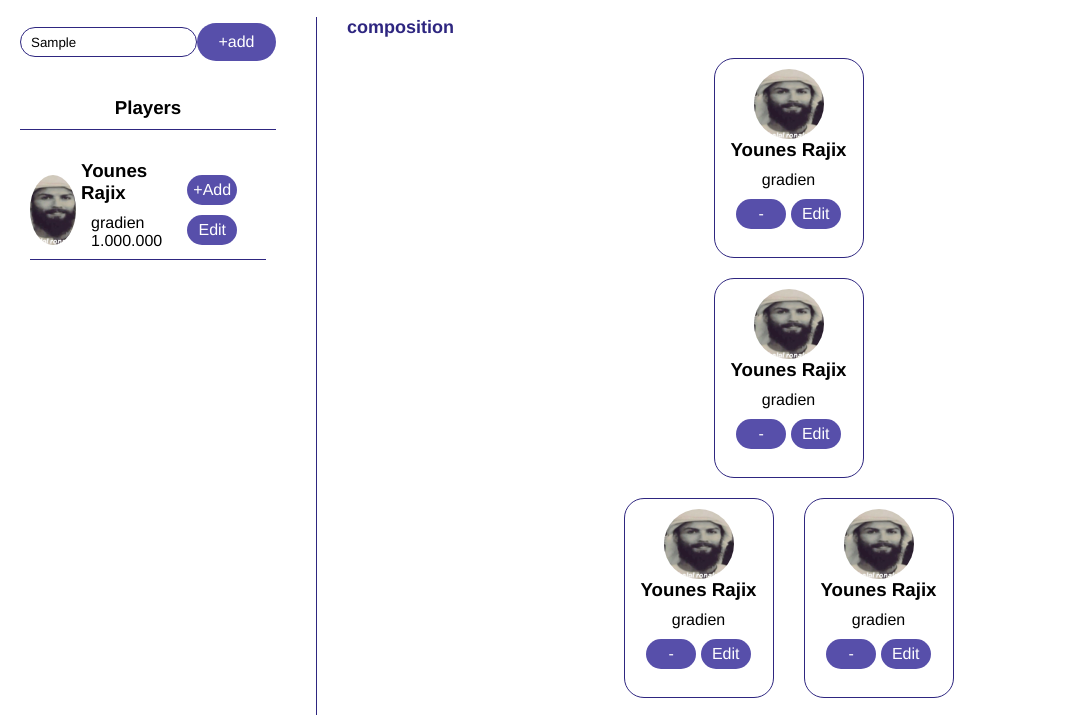
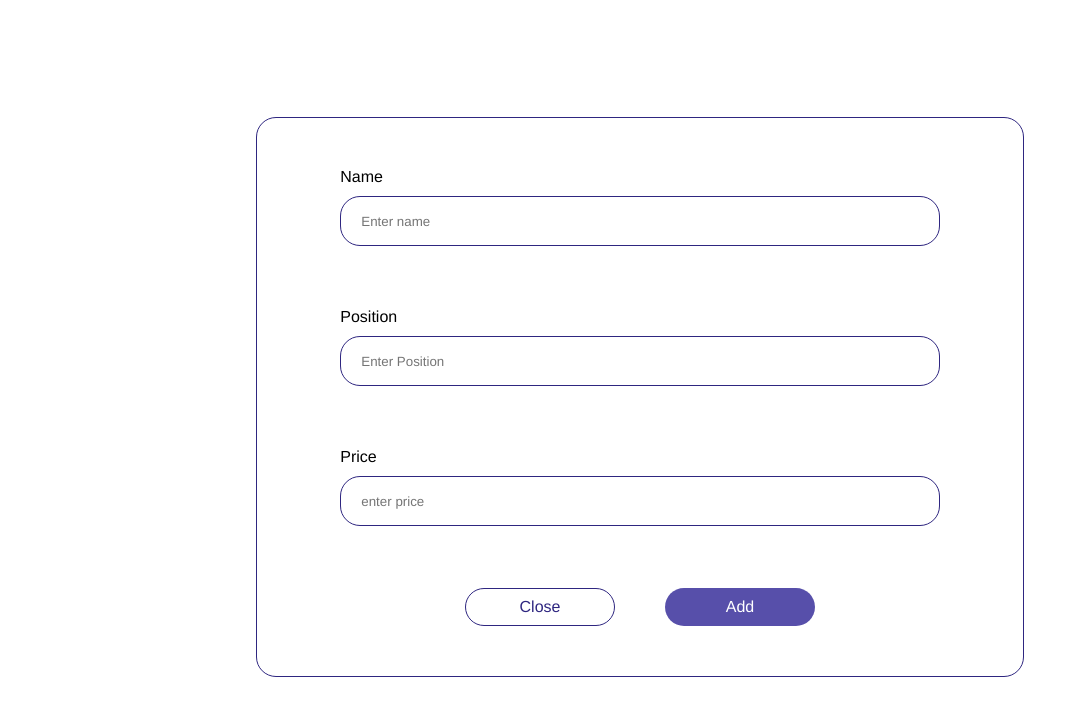
Before and after one commit to Rajix24/workshop, a plain HTML site: page index.html in a window 1280 px wide. Both pictures are taken after typing "Sample" into the empty fields and a click on the button "+add". Shown: the part 60-775 px from the top of the page, without its empty margins (0-1071 px from the left). Drawn offline with Linux system fonts and the light colour scheme.

Commit message:
popUp window and showing and hidden

```diff
--- a/index.html
+++ b/index.html
@@ -6,21 +6,55 @@
     <title>Document</title>
     <link rel="stylesheet" href="./style.css">
 </head>
-<body>
-    <script src="./script.js" defer></script>
+<body class="body">
     <nav>
         <p class="logo">Fantasy Football GenV</p>
     </nav>
-    <section class="hero">
+    <section class="popUp-hero" id="pop-hero">
+        <div class="popup-container">
+            <div class="popUp-">
+                <label for="name" class="popUp-lable">Name</label>
+                <input type="text" placeholder="Enter name" class="popUp-input">
+            </div>
+            <div class="popUp-">
+                <label for="position" class="popUp-lable">Position</label>
+                <input type="text" placeholder="Enter Position" class="popUp-input">
+            </div>
+            <div class="popUp-">
+                <label for="price" class="popUp-lable">Price</label>
+                <input type="number" placeholder="enter price" class="popUp-input">
+            </div>
+            <div class="popUp-btn">
+                <button class="popUp-close closepop" id="popUp-close">Close</button>
+                <button class="popUp-Add addPlayers closepop" id="popUp-Add">Add</button>
+            </div>
+        </div>
+    </section>
+    <section class="hero" id="hero">
         <section class="playersSection">
             <div class="add-filer">
                 <input type="text" class="filterplayers">
-                <button id="addingPlayer" class="addPlayers" >+add</button>
+                <button id="testing" class="addPlayers" >+add</button>
             </div>
             <div class="titlePlyers">
                 <h3 class="titleplayers">Players</h3>
             </div>
-            <div class="players">
+            <div class="players" id="players">
+                <div  class="player">
+                    <div class="photoPlayer">
+                    </div>
+                    <div class="infoPlayer">
+                        <a class="playerName" href="./joueurs.html"> <h3>Younes Rajix</h3></a>
+                        <div class="infoPlayerText">
+                            <p class="email">gradien</p>
+                            <p class="email">1.000.000</p>
+                        </div>
+                    </div>
+                    <div class="playerButtons">
+                        <button class="addToCompitition">+Add</button>
+                        <button class="editplayer">Edit</button>
+                    </div>
+                </div>
                 <div  class="player">
                     <div class="photoPlayer">
                     </div>
@@ -116,5 +150,7 @@
             </div>
         </section>
     </section>
+
+    <script src="./script.js" defer></script>
 </body>
 </html>
--- a/script.js
+++ b/script.js
@@ -1,23 +1,12 @@
-//selecting element of sideBar:
-// const addPlayer = document.getElementById(addingPlayer);
-const addPlayer = document.getElementById('addingPlayer');
-console.log(addPlayer);
-
-
-
-
-// adding function
-//filter function
-//affiche function
-//adding to container
-//edit smal information
-
-
-async function elementSizeBar() {
-   let response = await fetch("data.json")//that is gitting data
-   let data = await response.json()//that is return data to object
-    console.log(data)
-}
+const elementBtn = document.getElementById("testing");
+const players = document.getElementById("players");
+const showPopUp = document.getElementById("pop-hero");
+const hiddenHero = document.getElementById("hero");
+const closepopbtn = document.getElementById("popUp-close");
+const addpopupbtn = document.getElementById("popUp-Add");
+const closepoup = document.getElementsByClassName("closepop");
+// console.log(showPopUp);
+// console.log(players)
 
 
 
@@ -25,31 +14,32 @@ async function elementSizeBar() {
 
 
 
+//that is the function for the adding some player
+elementBtn.addEventListener("click", ()=>{
+showPopUp.style.display = "flex";
+hiddenHero.style.display = "none";
+    players.innerHTML += `
+                <div  class="player">
+                    <div class="photoPlayer">
+                    </div>
+                    <div class="infoPlayer">
+                        <a class="playerName" href="./joueurs.html"> <h3>${name}</h3></a>
+                        <div class="infoPlayerText">
+                            <p class="email">${position}</p>
+                            <p class="email">${price}</p>
+                        </div>
+                    </div>
+                    <div class="playerButtons">
+                        <button class="addToCompitition">+Add</button>
+                        <button class="editplayer">Edit</button>
+                    </div>
+                </div>
+
+    `
+})
+
+//function taht clowes the popUp
+function closePopUp (){
 
 
-
-
-
-
-
-
-
-
-
-
-
-
-
-
-
-
-
-
-
-
-
-
-//what we neet to go in the side bar is this functions
-//function Ajouter un joueur
-//function Modifier un joueur
-//function Supprimer un joueur
+}
--- a/style.css
+++ b/style.css
@@ -48,6 +48,10 @@
     border-radius: 20px;
     color:white;
     font-size: 16px;
+    cursor: pointer;
+}
+.addPlayers:hover{
+    background: #2511ffb4;
 }
 .filterplayers{
     width: 70%;
@@ -186,3 +190,53 @@
     justify-content: center;
     column-gap: 30px;
 }
+.popUp-hero{
+
+    width: 100%;
+    height: 100vh;
+    display: none;
+    justify-content: center;
+    align-items: center;
+;
+}
+.popup-container{
+    padding: 50px;
+    border:1px solid #2E2680;
+    border-radius: 20px;
+    width: 60%;
+    height: 70%;
+    display: flex;
+    justify-content: space-around;
+    align-items: center;
+    flex-direction: column;
+}
+.popUp-input{
+    padding: 0px 20px ;
+    width: 100%;
+    height: 50px;
+    border-radius: 20px;
+    border: 0.2px solid #2E2680;
+}
+.popUp-btn{
+    display: flex;
+    column-gap: 50px;
+}
+.popUp-close{
+    width: 150px;
+    border-radius: 20px;
+    border: 1px solid #2E2680;
+    background: transparent;
+    color: #2E2680;
+    font-size: 16px;
+    font-weight: 300;
+}
+.popUp-{
+    width: 90%;
+    height: 90%;
+    display: flex;
+    flex-direction: column;
+    gap: 10px;
+}
+.popUp-Add{
+    width: 150px;
+}
```
Also changed, not shown: popUp.html (added, +31 -0 lines).
